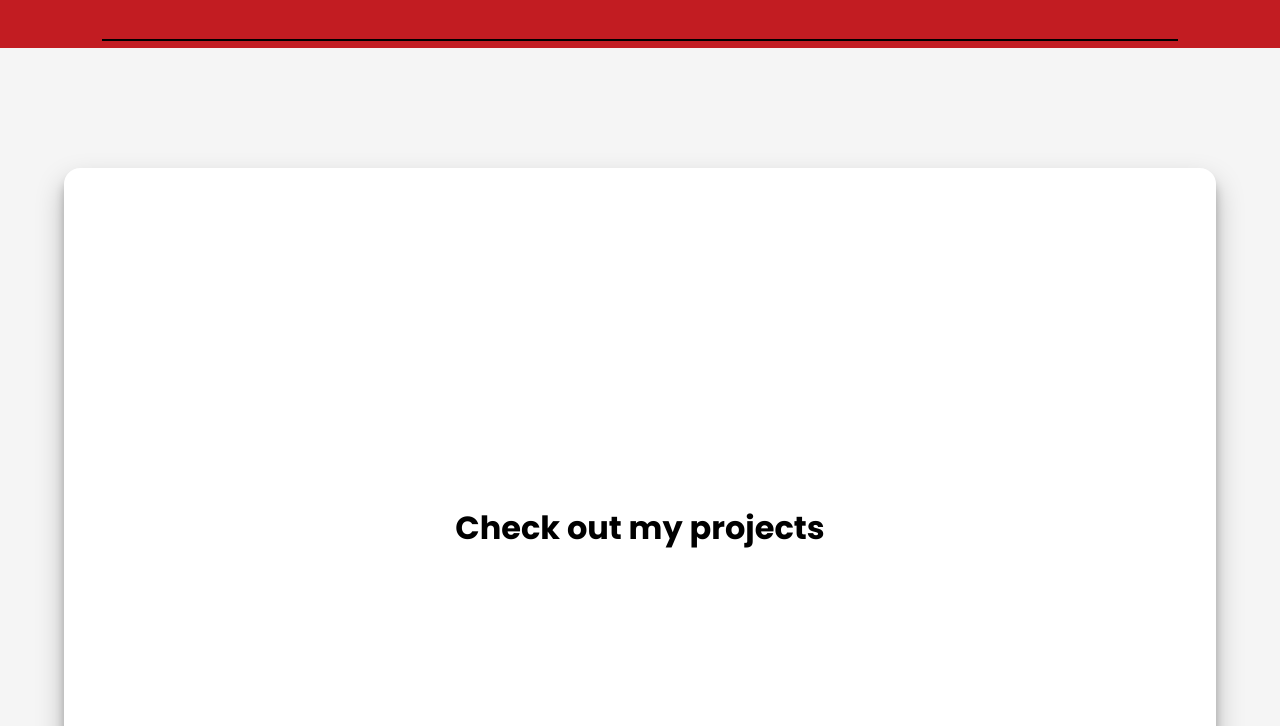
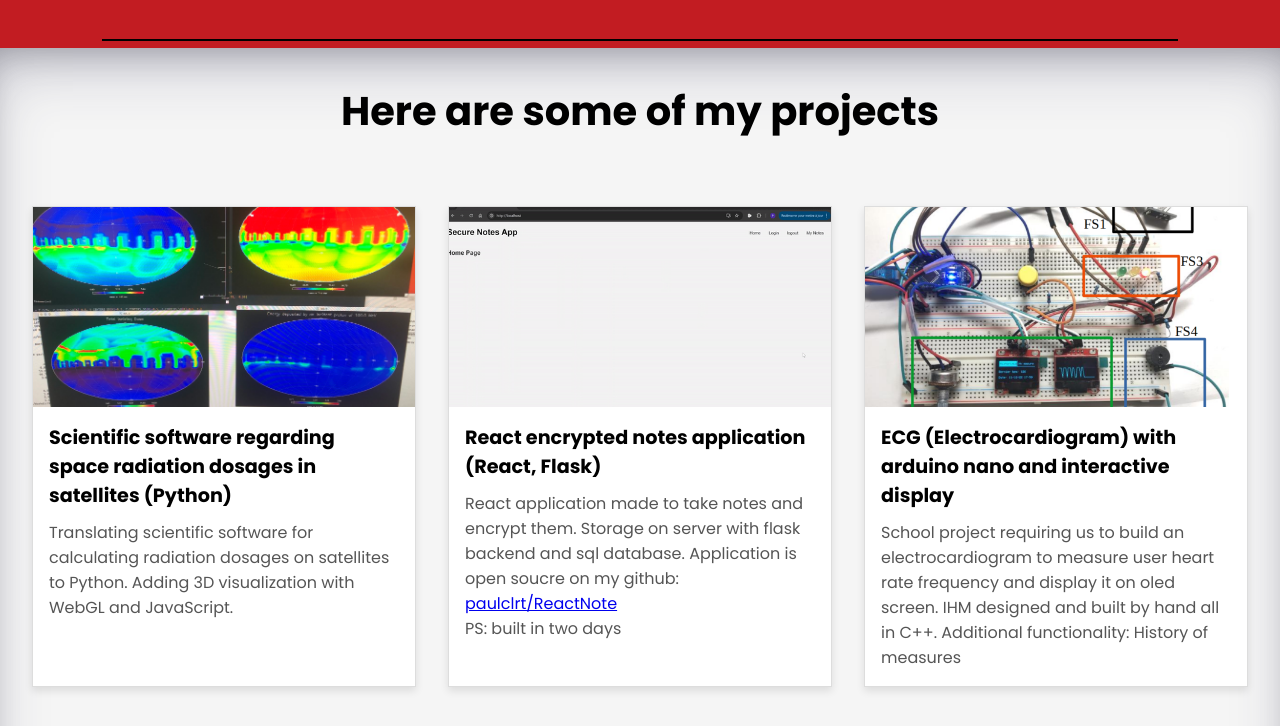
Before and after one commit to paulclrt/paulclrt.github.io, a plain HTML site: page index.html in a window 1280 px wide. Shown: the part 2114-2840 px from the top of the page. Drawn offline with Linux system fonts and the light colour scheme.

Commit message:
deleting hover animation, changing display mode of projects, getting rid of useless code in css

```diff
--- a/index.html
+++ b/index.html
@@ -62,9 +62,7 @@
 
 <section class="projects-section">
     <div class="projects">
-        <div class="reveal" id="reveal">
-            <h1>Check out my projects</h1>
-        </div>
+        <h1>Here are some of my projects</h1>
         <div class="grid">
             <div class="project-tile">
                 <div class="image-block" style="background-image: url('./projects/picture-stage-cea.jpeg');"></div>
@@ -203,12 +201,4 @@
 
 
 </body>
-<script>
-    document.addEventListener('DOMContentLoaded', () => {
-        const revealElement = document.getElementById('reveal');
-        revealElement.addEventListener('mouseenter', () => {
-            revealElement.classList.add('hide-once');
-        });
-    });
-</script>
 </html>
--- a/style.css
+++ b/style.css
@@ -207,30 +207,18 @@ section.projects {
 
 .projects {
     position: relative;
-    width: 90%;
-    height: 90vh;
-    border-radius: 1em;
+    width: 100%;
+    height: 120vh;
     overflow-y: scroll;
     overflow-x: hidden;
-    box-shadow: rgba(0, 0, 0, 0.25) 0px 14px 28px, rgba(0, 0, 0, 0.22) 0px 10px 10px;
+    box-shadow: rgba(50, 50, 93, 0.25) 0px 30px 60px -12px inset, rgba(0, 0, 0, 0.3) 0px 18px 36px -18px inset;
 }
 
-.reveal {
-    position: absolute;
-    z-index: 10;
-    width: 100%;
-    height: 100%;
-    display: flex;
-    justify-content: center;
-    align-items: center;
-    background-color: #fff;
-    border-radius: 1em;
-    transition: background-color 2s ease-in-out, opacity 2s ease-in-out;
-}
 
-.reveal h1 {
+.projects h1 {
+    text-align: center;
     color: black;
-    font-size: 2em;
+    font-size: 2.5em;
     font-weight: bold;
     transition: opacity 2s ease-in-out;
 }
@@ -246,7 +234,7 @@ section.projects {
     gap: 2em;
     z-index: 5;
     padding: 2em;
-    opacity: 0;
+    opacity: 1;
     transition: opacity 2s ease-in-out;
 }
 
@@ -267,7 +255,6 @@ section.projects {
 
 .project-tile {
     border: 1px solid #ddd;
-    border-radius: 0.5em;
     overflow: hidden;
     box-shadow: 0 4px 8px rgba(0, 0, 0, 0.1);
     margin-bottom: 1em;
@@ -330,20 +317,6 @@ section.projects {
     padding: 1em;
     background-color: white;
 }
-
-.reveal.hide-once {
-    background-color: transparent;
-    pointer-events: none; /* Prevents further interaction */
-}
-
-.reveal.hide-once h1 {
-    opacity: 0; /* Makes the text disappear */
-}
-
-.reveal.hide-once + .grid {
-    opacity: 1; /* Reveals the grid */
-}
-
 .image-block {
     width: 100%;
     height: 200px; /* Adjust height as needed */
```
